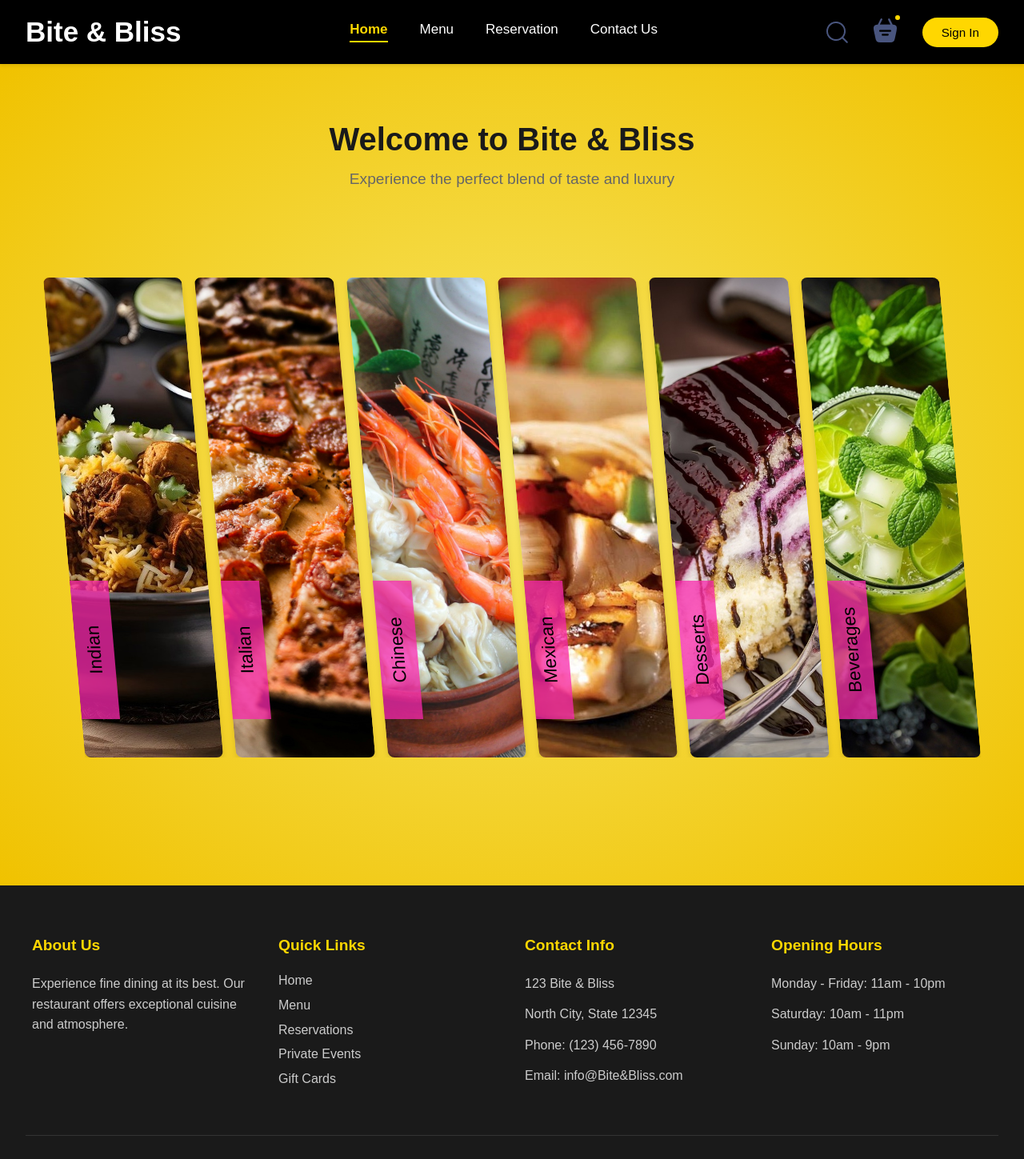
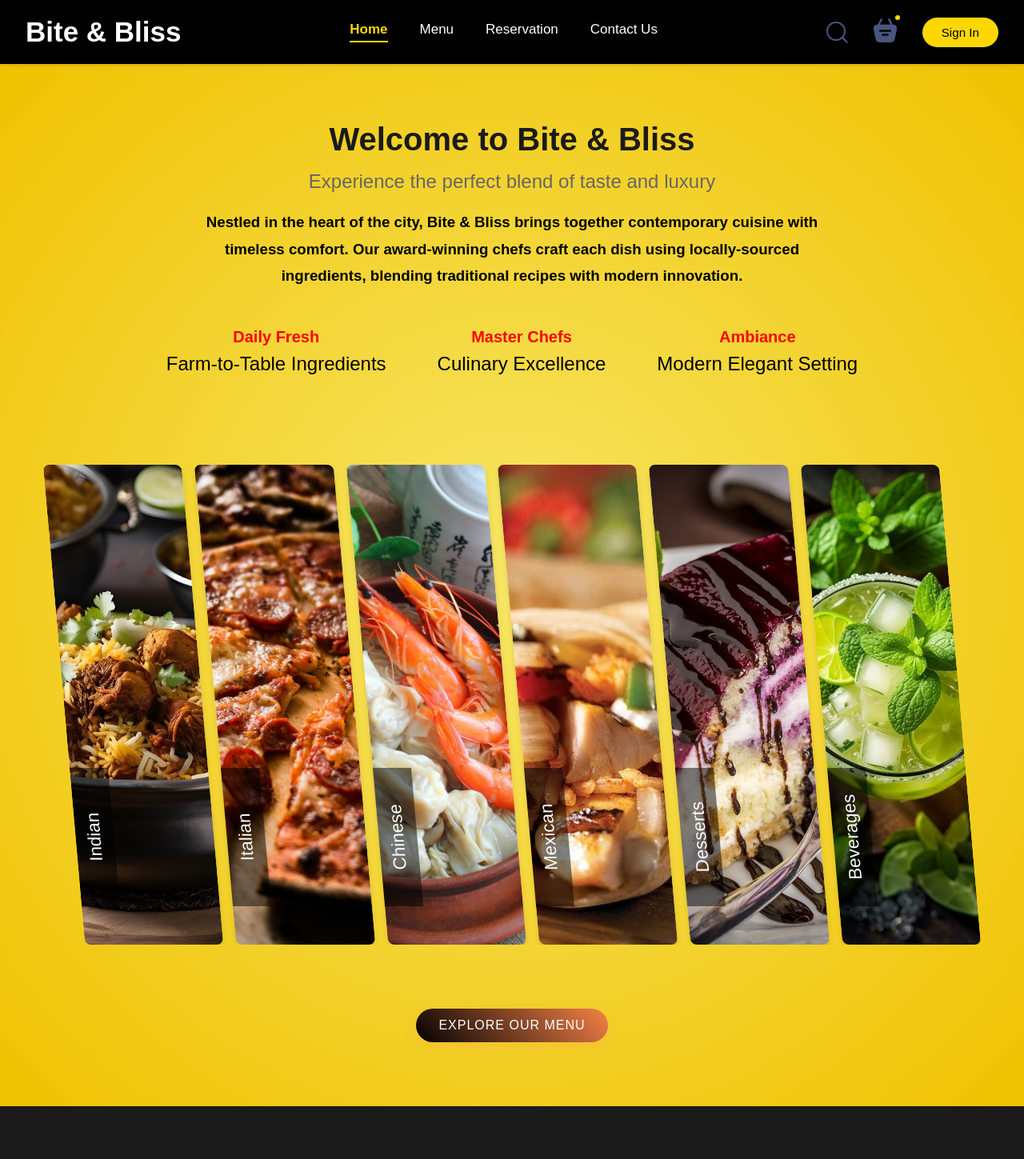
Before and after one commit to Avishka-Weerasekara/GUI, a React (Vite) app in the folder HTML/frontend/: page / in a window 1280 px wide. Shown: the top 1449 px of the page at 80% size. Built offline with nearby package versions, Linux system fonts and the light colour scheme.

Commit message:
create btn

```diff
--- a/HTML/frontend/src/components/Footer/Footer.jsx
+++ b/HTML/frontend/src/components/Footer/Footer.jsx
@@ -12,11 +12,11 @@ const Footer = () => {
             </div>
             <div class="footer-section">
                 <h3>Quick Links</h3>
-                <a href="E:\Sem 3\GUI Project\GUI\HTML\index.html">Home</a>
-                <a href="E:\Sem 3\GUI Project\GUI\HTML\Menu\menu.html">Menu</a>
-                <a href="E:\Sem 3\GUI Project\GUI\HTML\Reservation\res.html">Reservations</a>
-                <a href="#">Private Events</a>
-                <a href="#">Gift Cards</a>
+                <a href="#">Home</a>
+                <a href="#">Menu</a>
+                <a href="#">Reservations</a>
+                <a href="#">Contact US</a>
+
             </div>
             <div class="footer-section">
                 <h3>Contact Info</h3>
@@ -28,8 +28,8 @@ const Footer = () => {
             <div class="footer-section">
                 <h3>Opening Hours</h3>
                 <p>Monday - Friday: 11am - 10pm</p>
-                <p>Saturday: 10am - 11pm</p>
-                <p>Sunday: 10am - 9pm</p>
+                <p>Saturday: 10am - 12pm</p>
+                <p>Sunday: 10am - 12pm</p>
             </div>
         </div>
         <div class="copyright">
--- a/HTML/frontend/src/pages/Home/Home.css
+++ b/HTML/frontend/src/pages/Home/Home.css
@@ -27,7 +27,7 @@
 }
 
 .home-content p {
-    font-size: 1.2rem;
+    font-size: 1.5rem;
     color: #666;
 }
 
@@ -47,7 +47,61 @@ body {
     border-radius: 8px;
     box-shadow: 0 4px 6px rgba(0, 0, 0, 0.1);
 }
-  .container {
+
+.intro-container {
+    color: white;
+    text-align: center;
+}
+
+.intro-content {
+    max-width: 1200px;
+    margin: 0 auto;
+}
+
+
+.description {
+    max-width: 800px;
+    margin: 20px auto 3rem;
+    line-height: 1.8;
+    color: #000000;
+}
+
+.highlights {
+    display: flex;
+    justify-content: center;
+    gap: 4rem;
+    margin-top: 3rem;
+}
+
+.highlight-item {
+    text-align: center;
+}
+
+.highlight-item span {
+    font-size: 1.25rem;
+    color: #f80000;
+    font-weight: bold;
+    display: block;
+    margin-bottom: 0.5rem;
+}
+
+.highlight-item p {
+    color: #000000;
+}
+
+@media screen and (max-width: 768px) {
+    .intro-content h1 {
+        font-size: 2.5rem;
+    }
+
+    .highlights {
+        flex-direction: column;
+        gap: 2rem;
+    }
+}
+
+
+  .container-1 {
     display: flex;
     justify-content: center;
     align-items: center;
@@ -61,8 +115,8 @@ body {
       height: 75vmin;
       position: relative;
       .card__head {
-        color: black;
-        background: rgba(248, 41, 172, 0.75);
+        color: rgb(253, 252, 252);
+        background: rgba(0, 0, 0, 0.499);
         padding: 0.5em;
         transform: rotate(-90deg);
         transform-origin: 0% 0%;
@@ -102,3 +156,44 @@ body {
       }
     }
   }
+
+  .button-container {
+    display: flex;
+    justify-content: center;
+    align-items: center;
+
+}
+
+.custom-btn {
+    padding: 12px 28px;
+    justify-content: center;
+    font-size: 1rem;
+    font-weight: 500;
+    color: #FFFFFF;
+    background: linear-gradient(45deg, #010101, #f78247);
+    border: none;
+    border-radius: 25px;
+    cursor: pointer;
+    transition: all 0.3s ease;
+    box-shadow: 0 4px 15px rgba(255, 127, 127, 0.2);
+    text-transform: uppercase;
+    letter-spacing: 1px;
+}
+
+.custom-btn:hover {
+    transform: translateY(-2px);
+    box-shadow: 0 6px 20px rgba(255, 127, 127, 0.3);
+    background: linear-gradient(45deg, #f78247, #000000);
+}
+
+.custom-btn:active {
+    transform: translateY(1px);
+}
+
+
+/* Disabled state */
+.custom-btn:disabled {
+    opacity: 0.6;
+    cursor: not-allowed;
+    transform: none;
+}
--- a/HTML/frontend/src/pages/Home/Home.jsx
+++ b/HTML/frontend/src/pages/Home/Home.jsx
@@ -12,10 +12,34 @@ const Home = () => {
                 <div class="home-content">
                     <h1>Welcome to Bite & Bliss</h1>
                     <p>Experience the perfect blend of taste and luxury</p>
+                    <div className="intro-container">
+                        <div className="intro-content">
+
+                            <div className="description">
+                                <h3>Nestled in the heart of the city, Bite & Bliss brings together contemporary cuisine with timeless comfort. Our award-winning chefs craft each dish using locally-sourced ingredients, blending traditional recipes with modern innovation.</h3>
+                            </div>
+                            <div className="highlights">
+                                <div className="highlight-item">
+                                    <span>Daily Fresh</span>
+                                    <p>Farm-to-Table Ingredients</p>
+                                </div>
+                                <div className="highlight-item">
+                                    <span>Master Chefs</span>
+                                    <p>Culinary Excellence</p>
+                                </div>
+                                <div className="highlight-item">
+                                    <span>Ambiance</span>
+                                    <p>Modern Elegant Setting</p>
+                                </div>
+                            </div>
+                        </div>
+                    </div>
                 </div>
             </section>
 
-            <div class="container">
+
+
+            <div class="container-1">
                 <div class="card">
                     <img src='./indian-home.jpg' class="home1"/>
                     <div class="card__head">Indian</div>
@@ -41,6 +65,11 @@ const Home = () => {
                     <div class="card__head">Beverages</div>
                 </div>
             </div>
+
+            <div className="button-container">
+                <button className="custom-btn">EXPLORE OUR MENU</button>
+            </div>
+
         </div>
     </div>
   )
```
